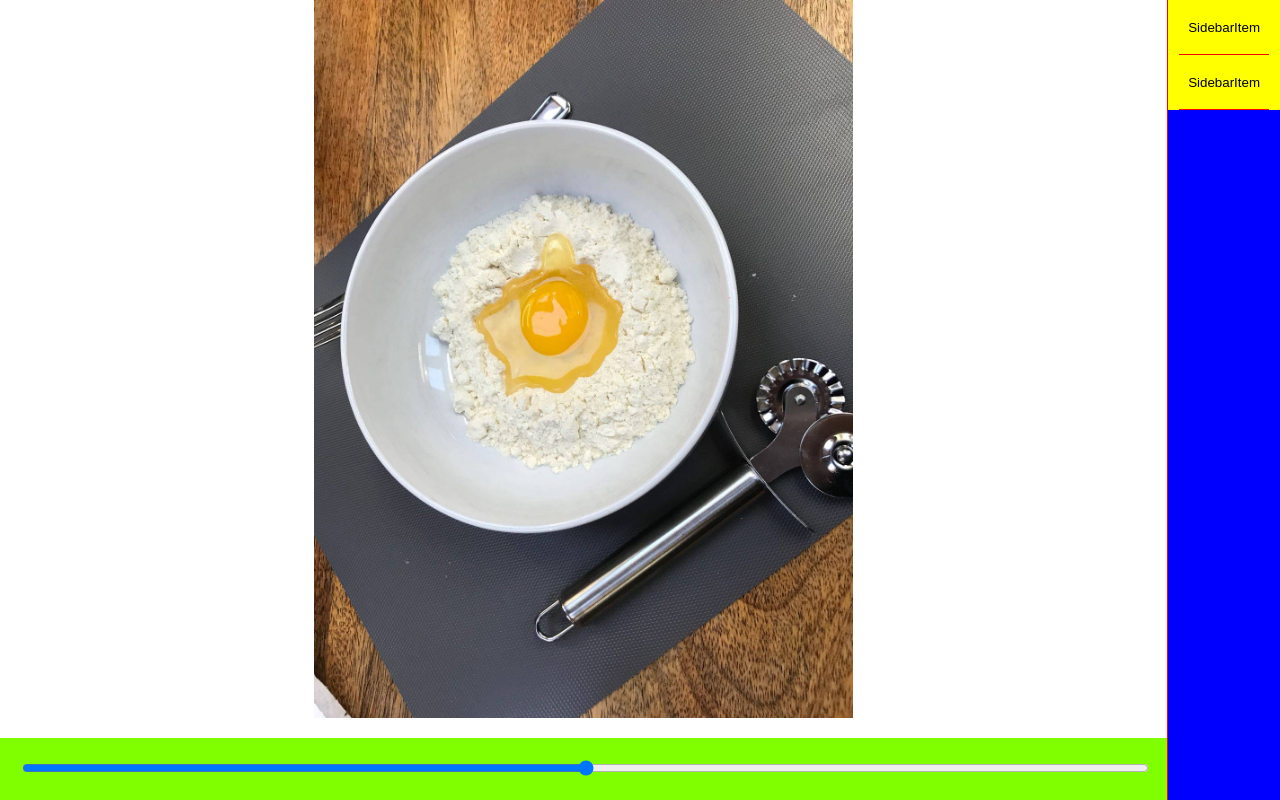
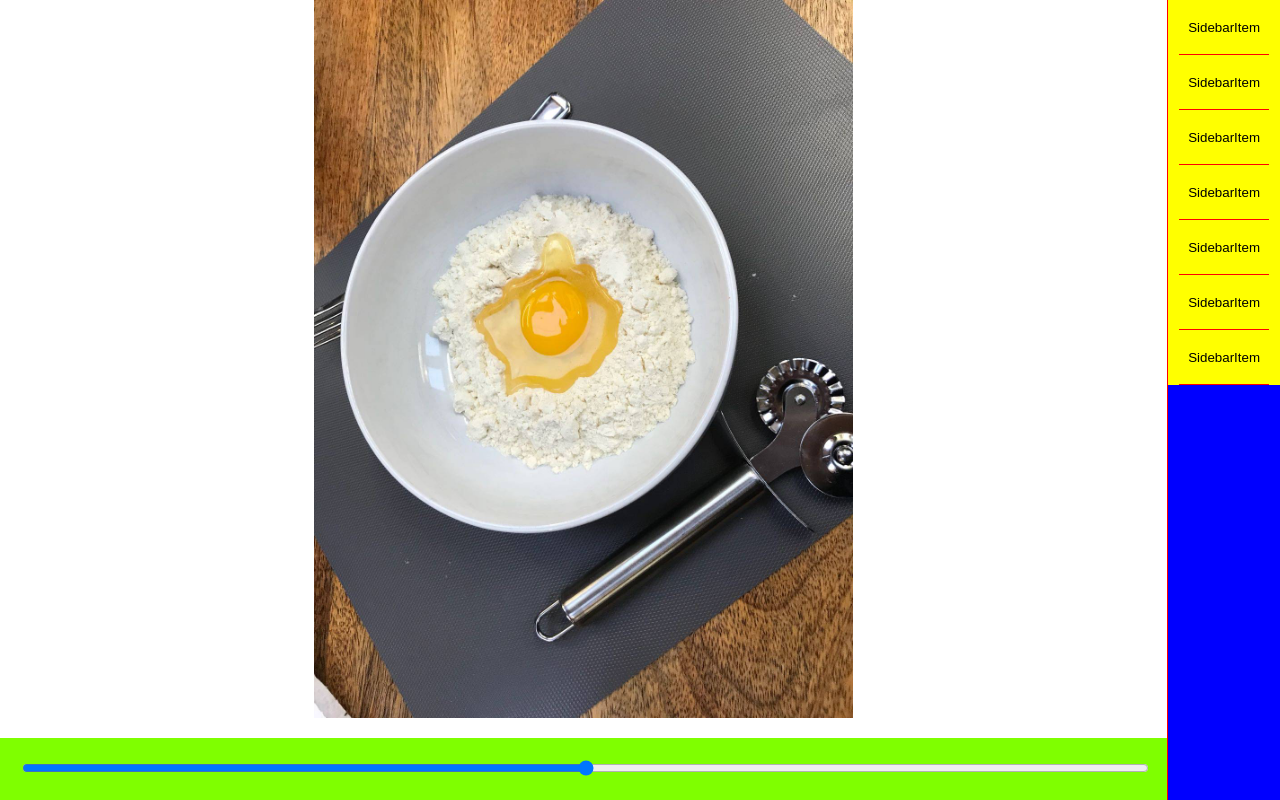
Before and after one commit to mattia-centini/photo-editor-react, a React (Create React App) app: page / in a window 1280 px wide. Built offline with nearby package versions, Linux system fonts and the light colour scheme.

Commit message:
added hooks, added props

```diff
--- a/src/App.js
+++ b/src/App.js
@@ -1,4 +1,4 @@
-import React from "react";
+import React, { useState } from "react";
 import "./App.css";
 import Slider from "./components/Slider";
 import SidebarItem from "./components/SidebarItem";
@@ -78,12 +78,23 @@ const DEFAULT_OPTIONS = [
 ];
 
 function App() {
+  const [options, setOptions] = useState(DEFAULT_OPTIONS);
+  const [selectedOptionIndex, setSelectedOptionIndex] = useState(0);
+  const selectedOption = options[selectedOptionIndex];
+
   return (
     <div className="container">
       <div className="main-image"></div>
       <div className="sidebar-container">
-        <SidebarItem />
-        <SidebarItem />
+        {options.map((option, index) => {
+          return (
+            <SidebarItem
+              key={index}
+              name={options.name}
+              active={index === selectedOptionIndex}
+            />
+          );
+        })}
       </div>
       <Slider />
     </div>
```
